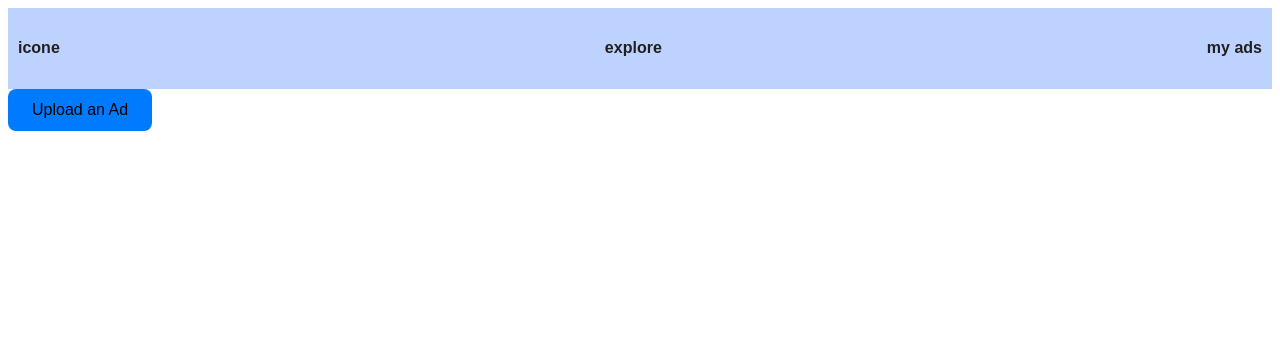
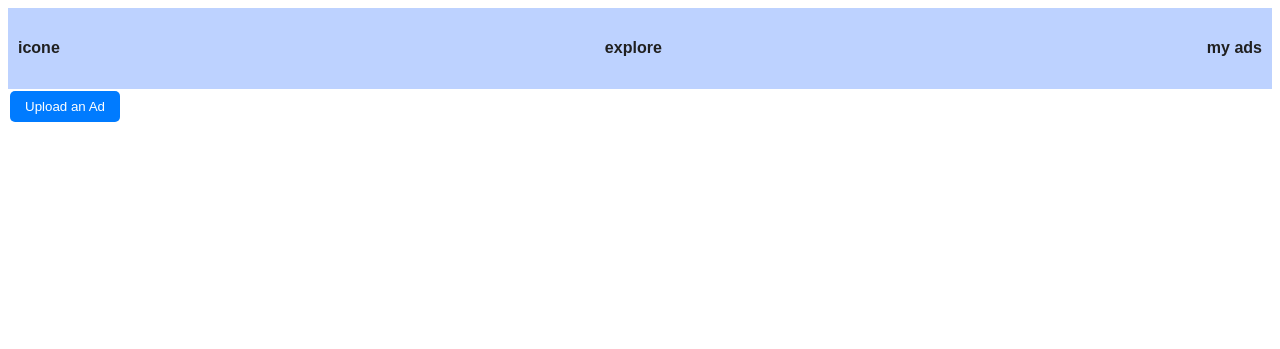
Before and after one commit to caiobadosmanos/AdColl, a Flask app: page /mypage in a window 1280 px wide. Shown: the top 349 px of the page. Run offline with Flask 3, Linux system fonts and the light colour scheme; a user stored in the database is signed in; some libraries are stand-ins or nearby versions.

Commit message:
Auto-commit: Sat Mar  1 18:58:44 UTC 2025

```diff
--- a/static/styles.css
+++ b/static/styles.css
@@ -105,26 +105,17 @@ body {
 
 
 
-.button {
-    background-color: #007BFF; /* Azul */
+.button{
+    background-color: #007bff;
+    color: white;
     border: none;
-    color: black;
-    padding: 12px 24px;
-    text-align: center;
-    text-decoration: none;
-    display: inline-block;
-    font-size: 16px;
-    border-radius: 8px;
+    padding: 8px 15px;
+    border-radius: 5px;
     cursor: pointer;
-    transition: background-color 0.3s, transform 0.2s;
+    transition: 0.3s;
+    margin:2px;
 }
 
 .button:hover {
     background-color: #0056b3;
-    transform: scale(1.05);
 }
-
-.button:active {
-    background-color: #003f7f;
-    transform: scale(0.95);
-}
```
Also changed, not shown: 1 other file.
